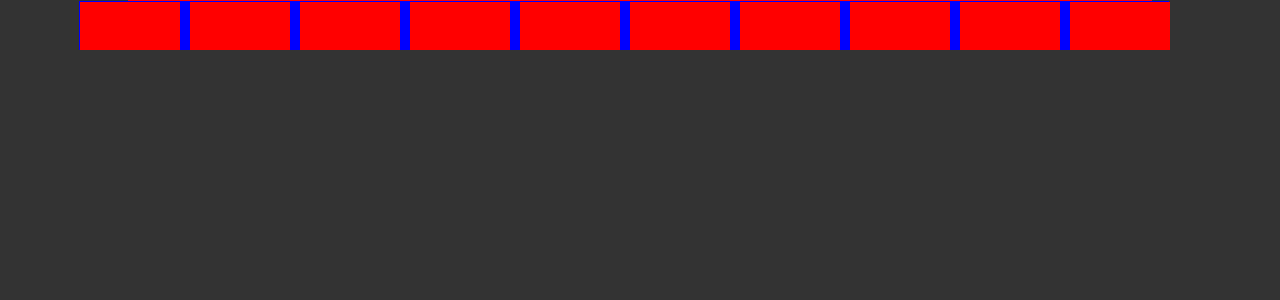
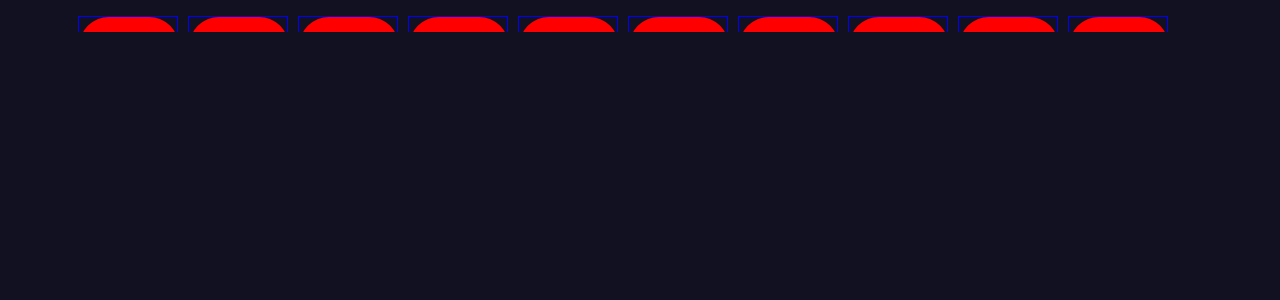
Before and after one commit to andersondavid/react-game-without-canva, a Next.js app: page /components/spawnEnemys in a window 1280 px wide. Shown: the top 300 px of the page. Built offline with nearby package versions, Linux system fonts and the light colour scheme.

Commit message:
feat: update style for debug

```diff
--- a/src/pages/components/styles/Enemy.module.css
+++ b/src/pages/components/styles/Enemy.module.css
@@ -8,4 +8,5 @@
   background: red;
   height: 100px;
   width: 100px;
+  border-radius: 30px;
 }
--- a/src/pages/components/styles/Hero.module.css
+++ b/src/pages/components/styles/Hero.module.css
@@ -3,6 +3,6 @@
   width: 100px;
   background: #0099ff;
   border-radius: 30px;
-  bottom: 0;
+  bottom: 50px;
   position: absolute;
 }
--- a/src/pages/components/styles/SpawnEnemys.module.css
+++ b/src/pages/components/styles/SpawnEnemys.module.css
@@ -1,14 +1,11 @@
 .enemyZone {
-  border: solid 1px red;
-  background: wheat;
+  padding: 1em 0;
   width: 80%;
   left: 10%;
-  height: 50px;
   position: relative;
 }
 
 .enemySafeArea {
-  background: blue;
   display: grid;
   grid-template-columns: repeat(
     10,
--- a/src/styles/globals.css
+++ b/src/styles/globals.css
@@ -18,7 +18,7 @@ body {
 
 body {
   color: #fff;
-  background: #333
+  background: #112
 }
 
 a {
```
